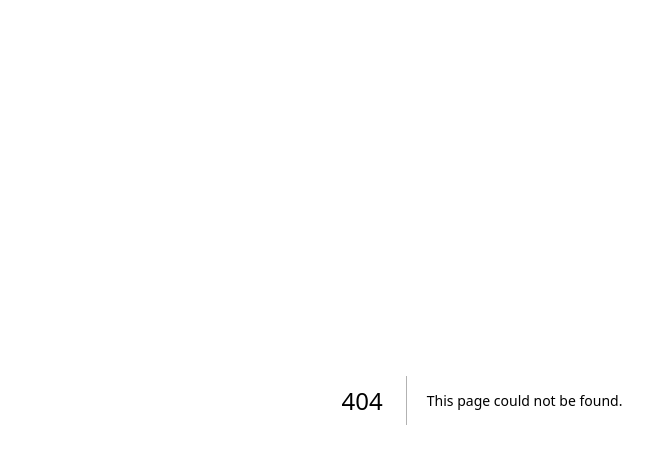
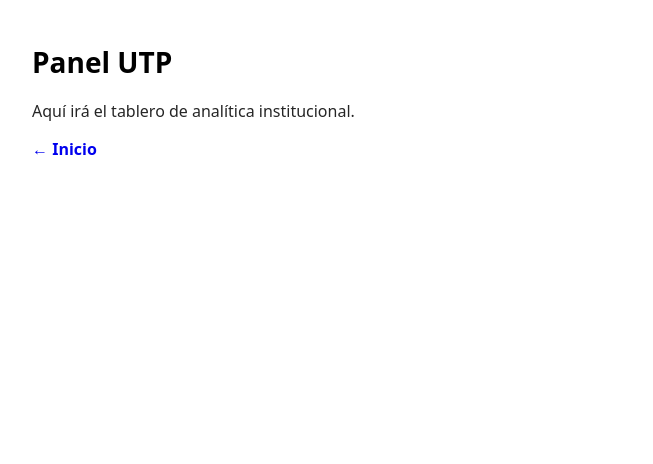
Before and after one commit to innova-space-edu/provi-evaluaciones, a Next.js app: page /utp in a window 1280 px wide. Before the commit this address had no page. Shown: the top 464 px of the page, without its empty margins (158-811 px from the left). Built offline with nearby package versions, Linux system fonts and the light colour scheme.

Commit message:
Create page.tsx

```diff
--- /dev/null
+++ b/src/app/utp/page.tsx
@@ -0,0 +1,13 @@
+export default function UtpPage() {
+  return (
+    <main style={{ padding: 24, maxWidth: 900, margin: "0 auto" }}>
+      <h1 style={{ fontSize: 28, fontWeight: 800 }}>Panel UTP</h1>
+      <p style={{ marginTop: 8, opacity: 0.85 }}>
+        Aquí irá el tablero de analítica institucional.
+      </p>
+      <a href="/" style={{ textDecoration: "none", fontWeight: 700 }}>
+        ← Inicio
+      </a>
+    </main>
+  );
+}
```
